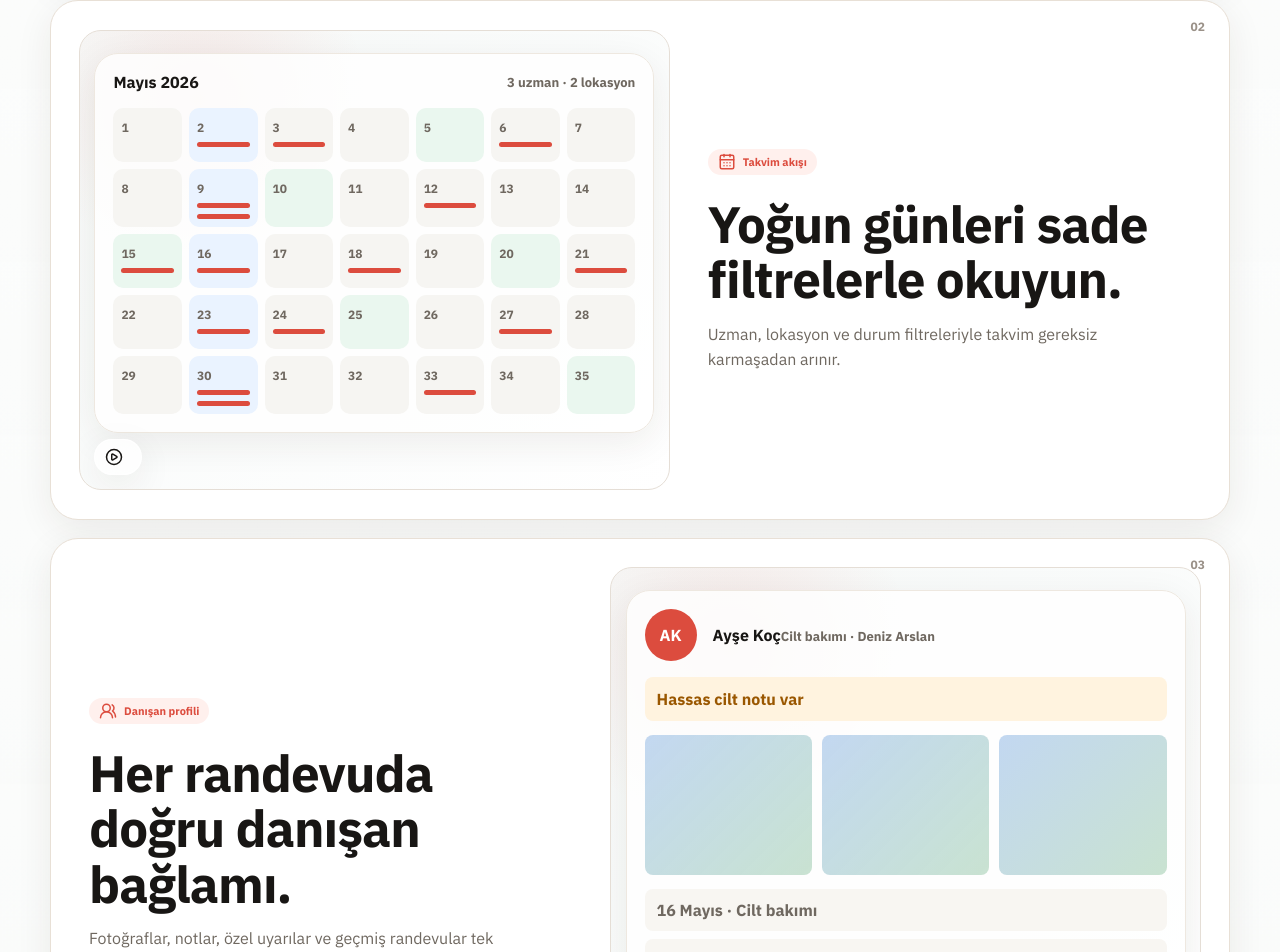
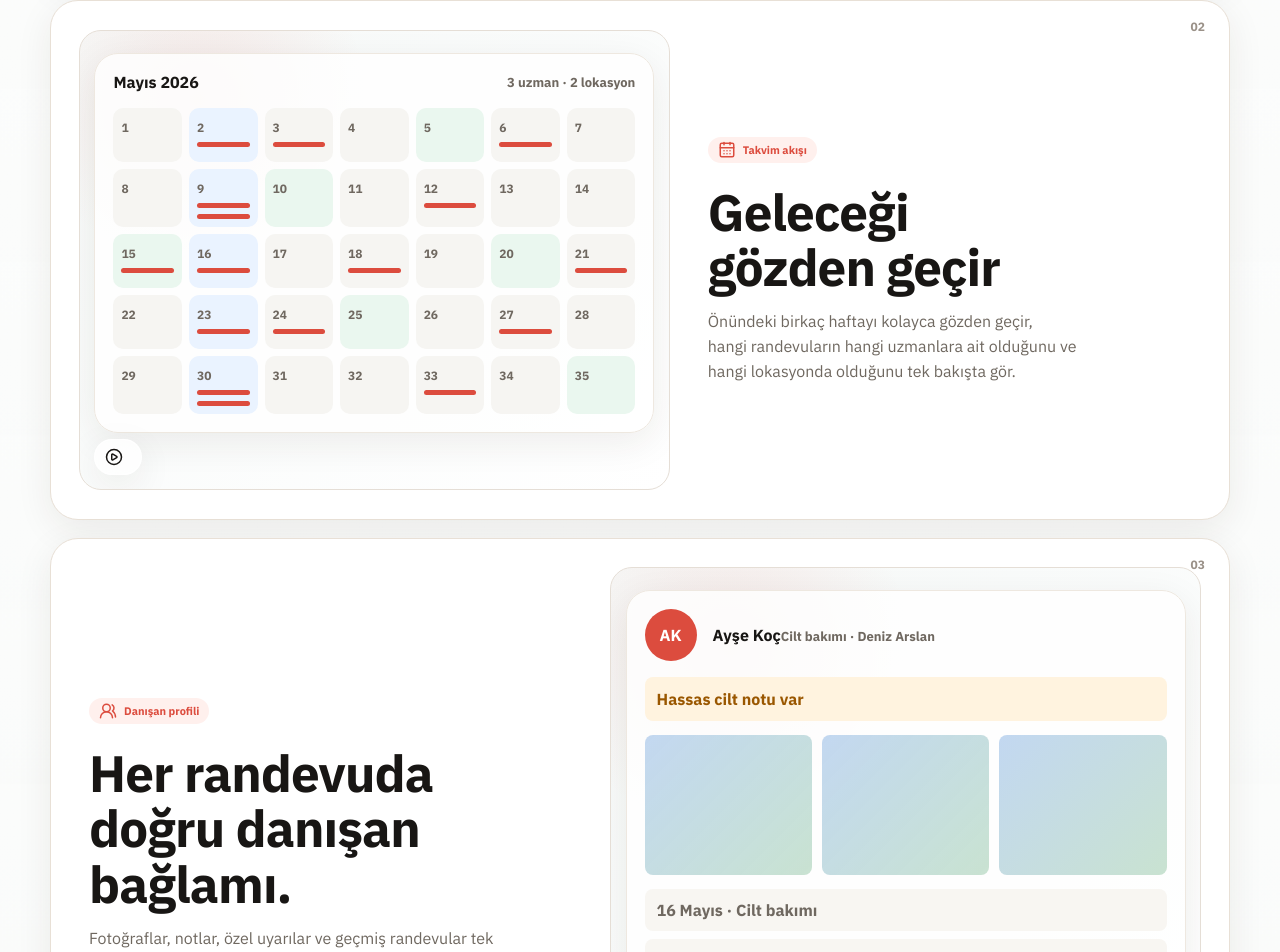
Before and after one commit to sabakukhyraa/devu-landing-page, a React (Vite) app: page / in a window 1280 px wide. Shown: the part 4178-5130 px from the top of the page. Built offline with nearby package versions, Linux system fonts and the light colour scheme.

Commit message:
Update video feature descriptions for clarity and enhance calendar flow title

```diff
--- a/src/main.jsx
+++ b/src/main.jsx
@@ -143,7 +143,7 @@ const videoFeatures = [
     file: "/media/hero-today.mp4",
     eyebrow: "WhatsApp + bugün",
     title: "Bugünkü randevuların durumunu incele",
-    body: "Asistan sabah ilk iş olarak 'Bugün' sayfasına göz atar, randevularını durumunu kontrol eder, gerekiyorsa danışanı arar ve randevuyu günceller.",
+    body: "Asistan sabah ilk iş olarak 'Bugün' sayfasına göz atar, randevularını durumunu kontrol eder, gerekiyorsa danışanı arar ve randevuyu günceller.",
     caption: "Diş kliniği kategorisinden",
     variant: "today",
     icon: BellRing
@@ -152,8 +152,8 @@ const videoFeatures = [
     id: "calendar",
     file: "/media/calendar-flow.mp4",
     eyebrow: "Takvim akışı",
-    title: "Yoğun günleri sade filtrelerle okuyun.",
-    body: "Uzman, lokasyon ve durum filtreleriyle takvim gereksiz karmaşadan arınır.",
+    title: "Geleceği gözden geçir",
+    body: "Önündeki birkaç haftayı kolayca gözden geçir, hangi randevuların hangi uzmanlara ait olduğunu ve hangi lokasyonda olduğunu tek bakışta gör.",
     variant: "calendar",
     icon: CalendarDays
   },
```
Also changed, not shown: 1 other file (tests, documents, lock files or other folders).
